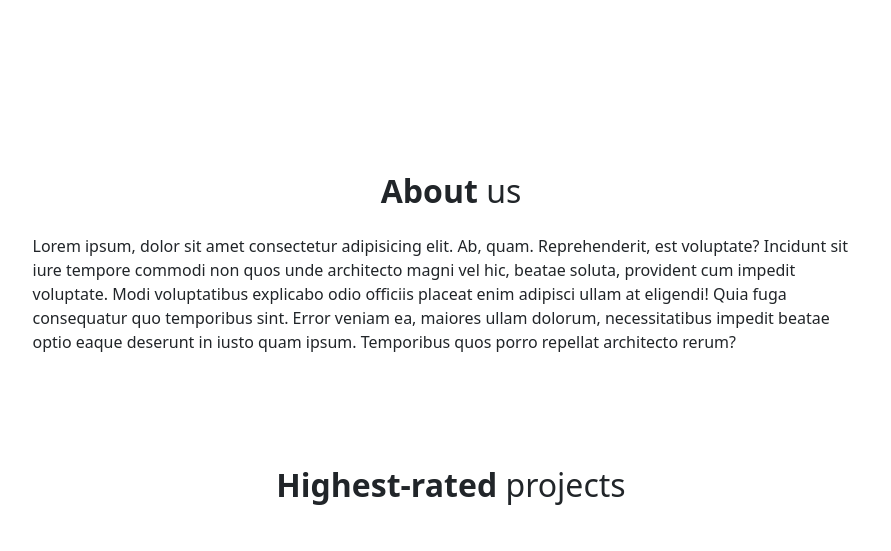
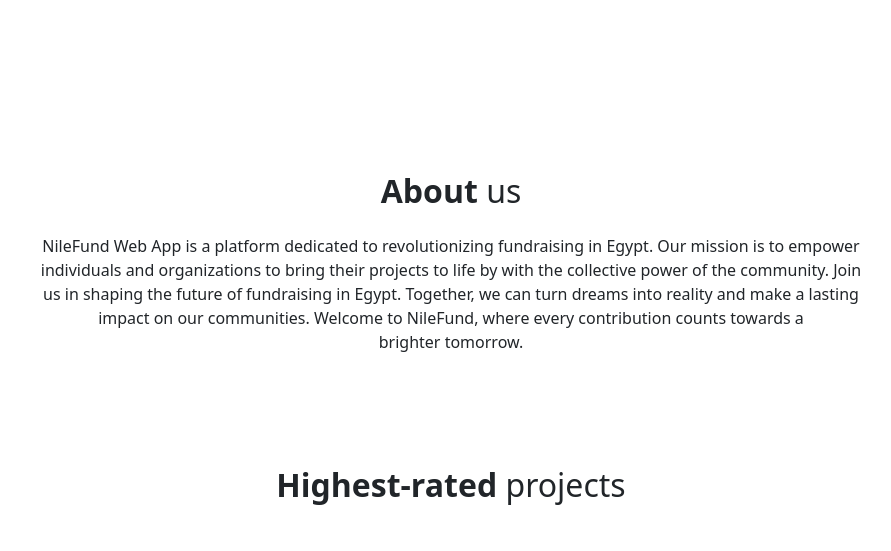
Before and after one commit to HudaMohamed22/CrowdFunding-Web-App-Django-ITI, a Django app: page / in a window 1280 px wide. Shown: the part 728-1279 px from the top of the page, without its empty margins (189-1080 px from the left). Run offline with Django 5.2, Linux system fonts and the light colour scheme; data that the repository does not hold is empty; some libraries are stand-ins or nearby versions.

Commit message:
fixing bugs + added about us section in homepage

```diff
--- a/homepage/templates/homepage/homepage.html
+++ b/homepage/templates/homepage/homepage.html
@@ -66,8 +66,14 @@
 <section id="about-us" class="mb-5">
     <div class="container py-4">
     <h2 class="fw-light text-center mb-4"><span class="fw-bold">About</span> us</h2>
-    <p class="w-75 mx-auto">Lorem ipsum, dolor sit amet consectetur adipisicing elit. Ab, quam. Reprehenderit, est voluptate? Incidunt sit iure tempore commodi non quos unde architecto magni vel hic, beatae soluta, provident cum impedit voluptate. Modi voluptatibus explicabo odio officiis placeat enim adipisci ullam at eligendi! Quia fuga consequatur quo temporibus sint. Error veniam ea, maiores ullam dolorum, necessitatibus impedit beatae optio eaque deserunt in iusto quam ipsum. Temporibus quos porro repellat architecto rerum?</p>
-    </div>
+    <center>
+        <p class="w-75 mx-auto">NileFund Web App is a platform dedicated to revolutionizing fundraising in Egypt.
+        Our mission is to empower individuals and organizations to bring their projects to life by with the collective power of the community.
+
+        Join us in shaping the future of fundraising in Egypt. Together, we can turn dreams into reality and make a lasting impact on our communities.
+        Welcome to NileFund, where every contribution counts towards a brighter tomorrow.</p>
+        </center>
+</div>
 </section>
 
 <!-- highest-rated projects section -->
--- a/homepage/views.py
+++ b/homepage/views.py
@@ -63,10 +63,7 @@
 def category_projects(request, category_id):
     try:
         selected_category = Category.get_category_by_id(category_id)
-        if not request.user.is_superuser:
-            category_projects = Project.objects.filter(category_id=category_id, owner_id=request.user.id)
-        else:
-            category_projects = Project.objects.filter(category_id=category_id)
+        category_projects = Project.objects.filter(category_id=category_id)
         return render(request, 'homepage/category_projects.html', {'category_projects': category_projects, 'selected_category':selected_category})
     except Exception as e:
         return render(request,'404.html')
--- a/project/views.py
+++ b/project/views.py
@@ -249,7 +249,7 @@
             rate = request.POST.get('rate', 'empty')
             if rate.isnumeric():
                  customuser=get_object_or_404(CustomUser,pk=request.user.pk)
-                 check_if_rating_exists(request,project, customuser, rate)
+                 check_if_rating_exists(project, customuser, rate)
 
         return redirect('project_details', id)
     except Http404:
```
